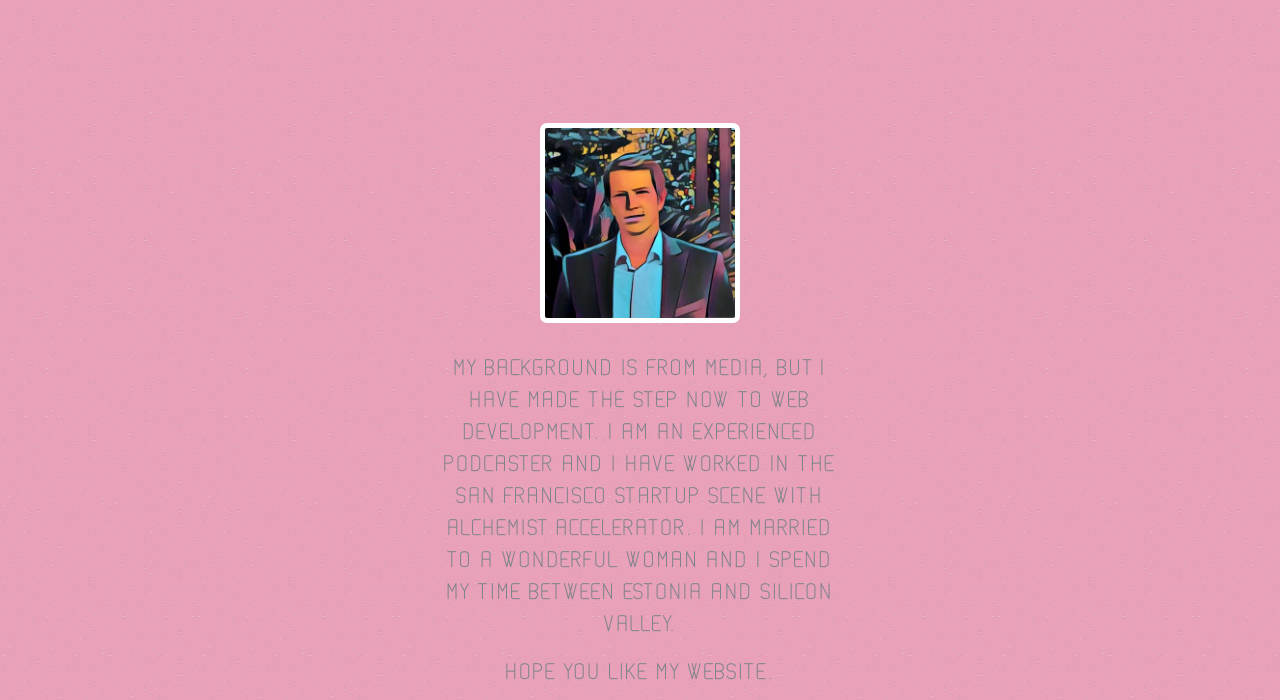
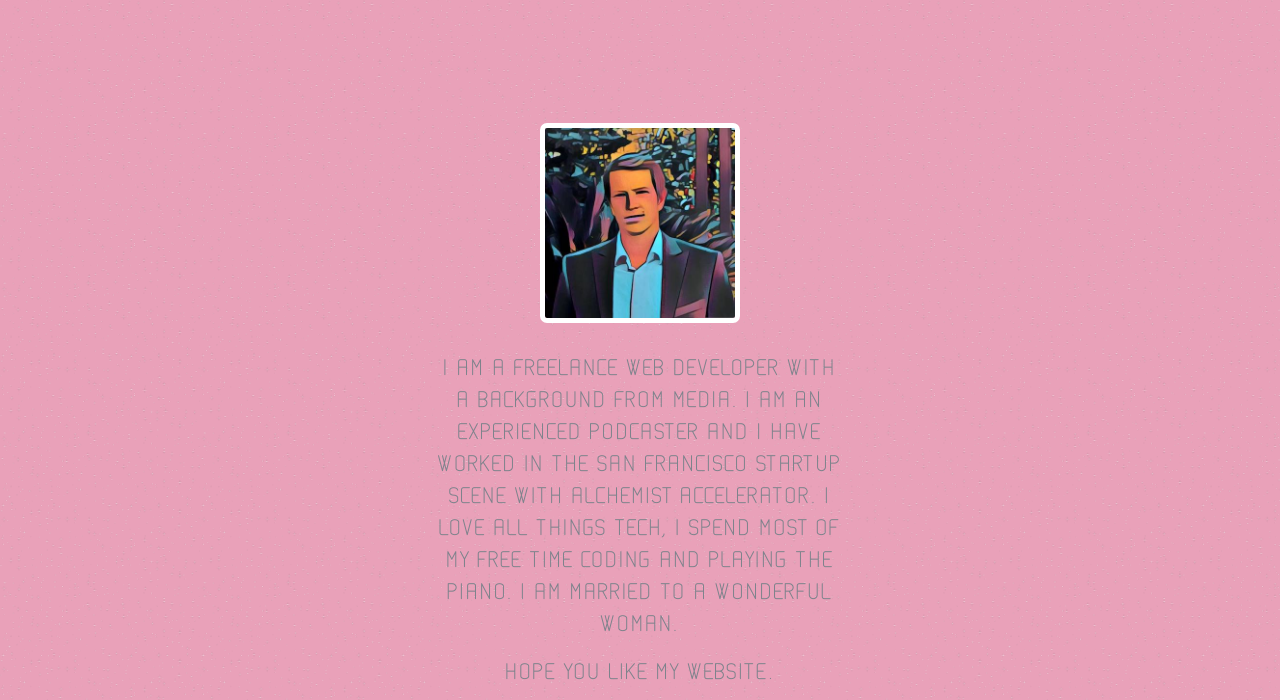
Before and after one commit to fredesse/my-homepage, a plain HTML site: page pages/about.html in a window 1280 px wide. Shown: the part 112-812 px from the top of the page. Drawn offline with nearby package versions, Linux system fonts and the light colour scheme.

Commit message:
Updated about page text

```diff
--- a/pages/about.html
+++ b/pages/about.html
@@ -28,7 +28,7 @@
 			<img src="../images/avatar.jpg" alt="Fredy-Edwin Esse">
 		</div>
 		<div class="main-intro">
-			<p>My background is from media, but I have made the step now to web development. I am an experienced podcaster and I have worked in the San Francisco startup scene with Alchemist Accelerator. I am married to a wonderful woman and I spend my time between Estonia and Silicon Valley.</p>
+			<p>I am a freelance web developer with a background from media. I am an experienced podcaster and I have worked in the San Francisco startup scene with Alchemist Accelerator. I love all things tech, I spend most of my free time coding and playing the piano. I am married to a wonderful woman.</p>
 			<p>Hope you like my website.</p>
 		</div>
 		<div>
```
